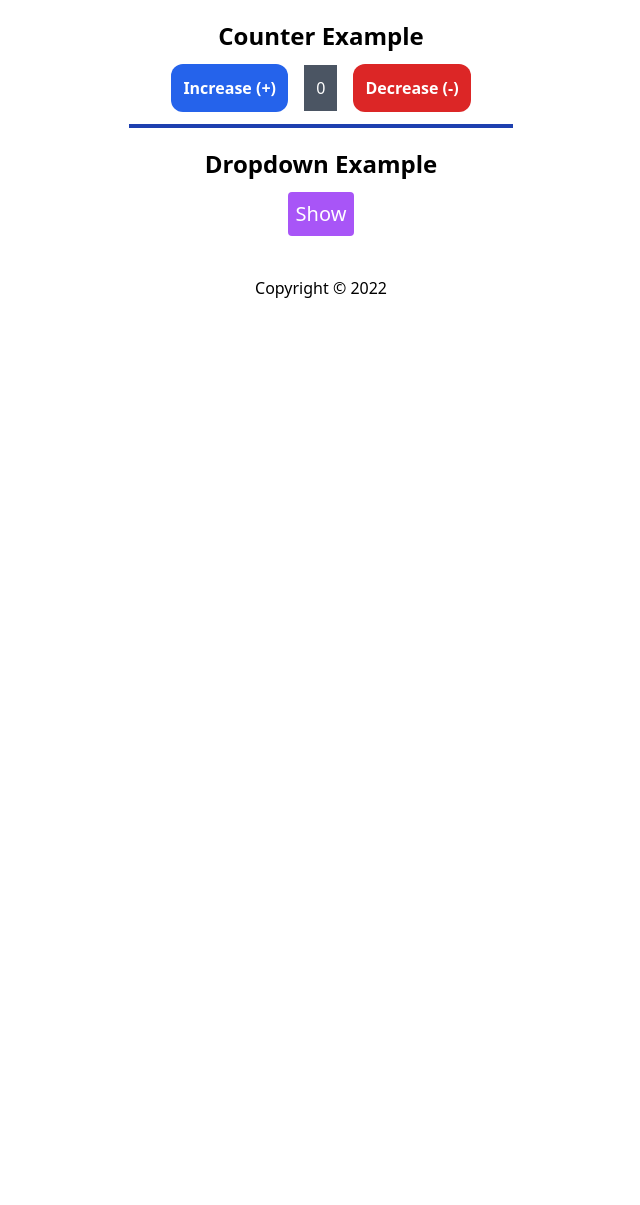
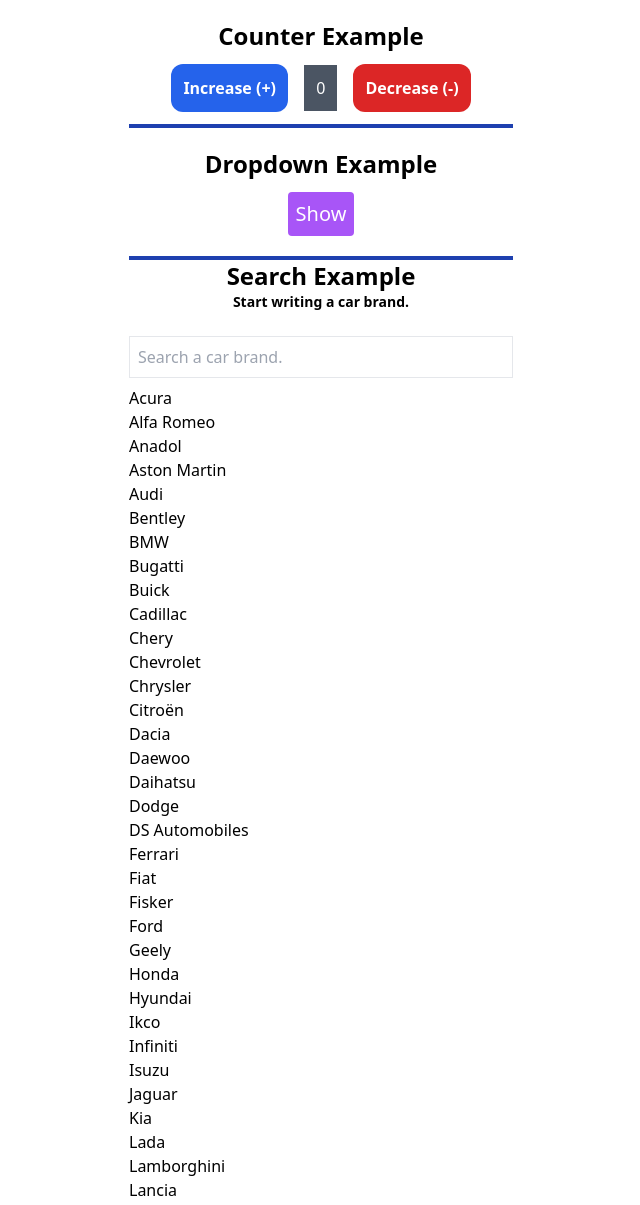
Before and after one commit to hakanakgul/alphinejs, a plain HTML site: page index.html in a window 1280 px wide. Shown: the part 1070-2275 px from the top of the page, without its empty margins (319-959 px from the left). Before the commit the page ends 1370 px from the top, so only its background shows below. Drawn offline with nearby package versions, Linux system fonts and the light colour scheme.

Commit message:
Search Example

```diff
--- a/index.html
+++ b/index.html
@@ -155,7 +155,9 @@
                 <div x-html="(await axios.get('./counterExample.html')).data"></div>
                 <!-- dropdown example -->
                 <div x-html="(await axios.get('./dropdownExample.html')).data"></div>
-            </div>
+                <!-- search example -->
+                <div x-html="(await axios.get('./searchExample.html')).data"></div>
+        </div>
 
         </div>
         <!-- x-data => alphine component end-->
--- /dev/null
+++ b/searchExample.html
@@ -0,0 +1,108 @@
+<div x-data="{
+                search,
+                cars:[
+                'Acura',
+                'Alfa Romeo',
+                'Anadol',
+                'Aston Martin',
+                'Audi',
+                'Bentley',
+                'BMW',
+                'Bugatti',
+                'Buick',
+                'Cadillac',
+                'Chery',
+                'Chevrolet',
+                'Chrysler',
+                'Citroën',
+                'Dacia',
+                'Daewoo',
+                'Daihatsu',
+                'Dodge',
+                'DS Automobiles',
+                'Ferrari',
+                'Fiat',
+                'Fisker',
+                'Ford',
+                'Geely',
+                'Honda',
+                'Hyundai',
+                'Ikco',
+                'Infiniti',
+                'Isuzu',
+                'Jaguar',
+                'Kia',
+                'Lada',
+                'Lamborghini',
+                'Lancia',
+                'Leapmotor',
+                'Lexus',
+                'Ligier',
+                'Lincoln',
+                'Lotus',
+                'Marcos',
+                'Maserati',
+                'Mazda',
+                'McLaren',
+                'Mercedes - Benz',
+                'Mercury',
+                'MG',
+                'Mini',
+                'Mitsubishi',
+                'Moskwitsch',
+                'Nissan',
+                'Oldsmobile',
+                'Opel',
+                'ORA',
+                'Peugeot',
+                'Plymouth',
+                'Polestar',
+                'Pontiac',
+                'Porsche',
+                'Proton',
+                'Renault',
+                'RKS',
+                'Rolls-Royce',
+                'Rover',
+                'Saab',
+                'Saturn',
+                'Seat',
+                'Skoda',
+                'Smart',
+                'Subaru',
+                'Suzuki',
+                'Tata',
+                'Tesla',
+                'Tofaş',
+                'Toyota',
+                'Volkswagen',
+                'Volvo',
+                'Xpeng',
+                ],
+
+                get filteredCars() {
+                    console.log(this.search)
+                    return this.cars.filter(
+                        i => i.toLowerCase().includes(this.search.toLowerCase())
+                    )
+                }
+            }">
+
+
+            <h2 class="text-center font-bold text-2xl">Search Example</h2>
+            <h2 class="text-center font-bold text-sm">Start writing a car brand.</h2>
+    <input
+    x-model="search"
+    type="text"
+    class="border p-2 w-full mb-2 mt-6"
+    placeholder="Search a car brand." />
+
+
+    <ul>
+        <template x-for="car in filteredCars">
+            <li x-text="car"></li>
+        </template>
+    </ul>
+
+
+</div>
```
